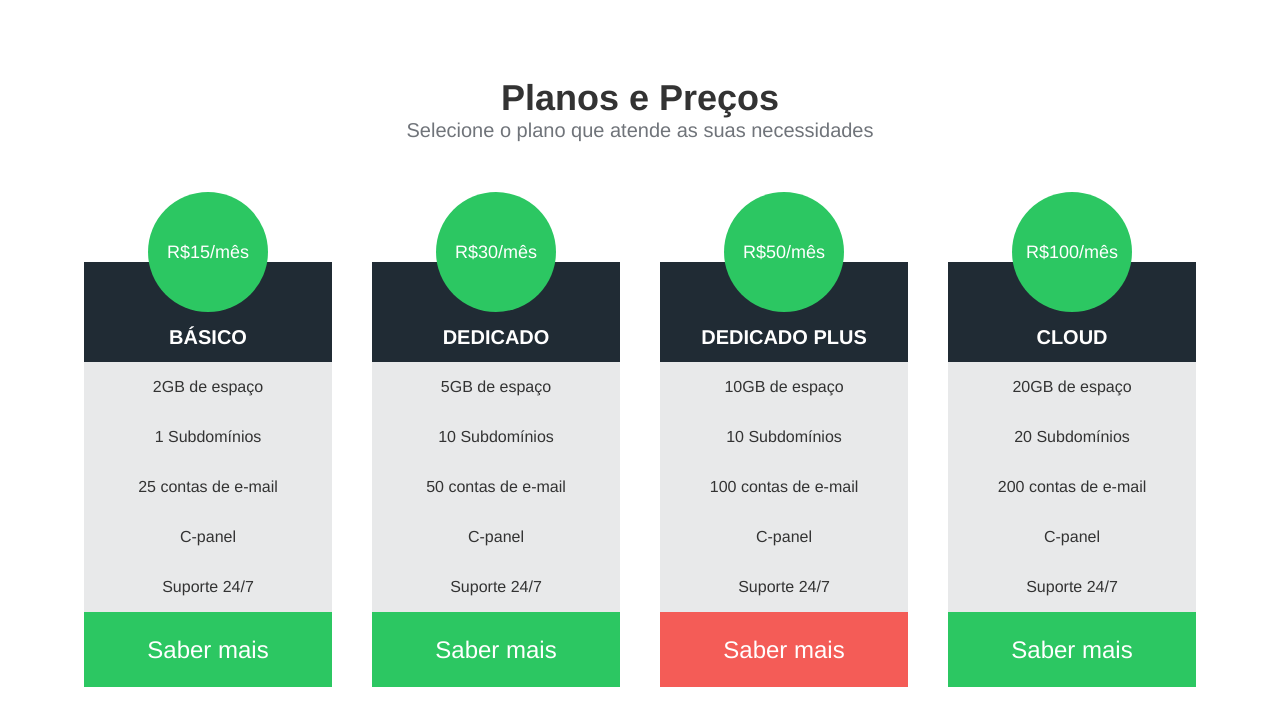
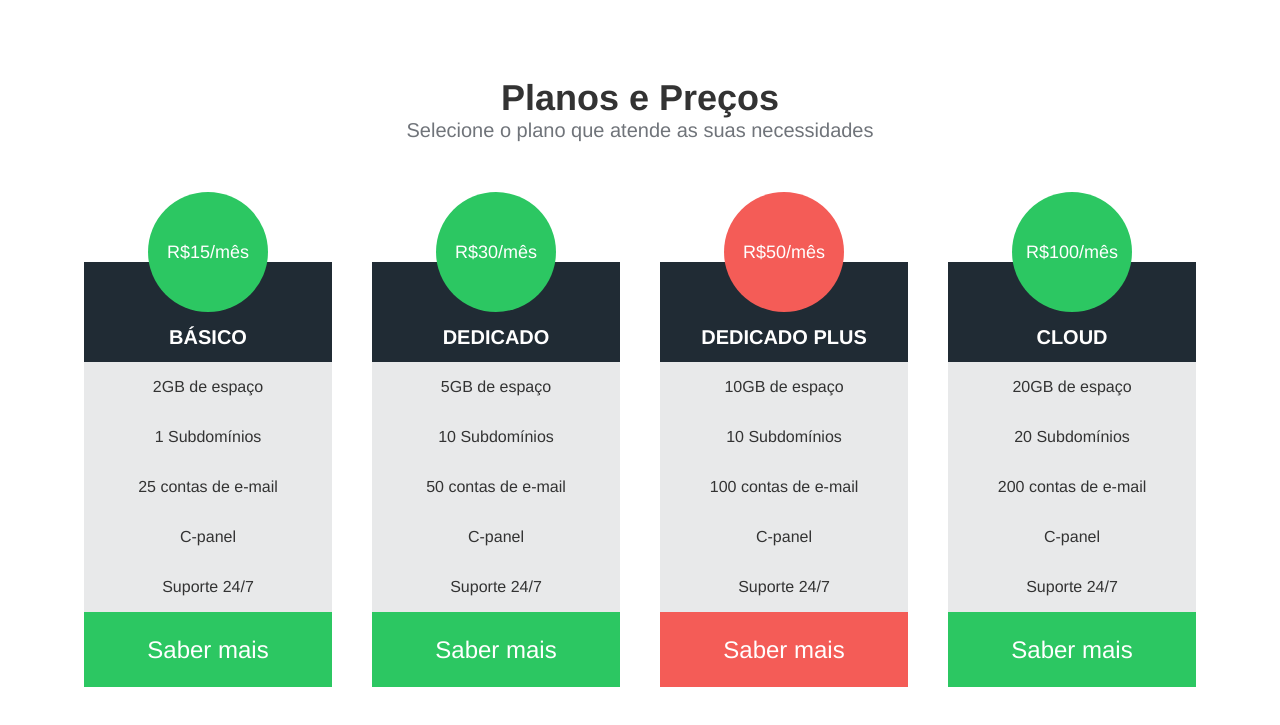
Before and after one commit to fernando2k96/Byte-Host, a plain HTML site: page index.html in a window 1280 px wide. Shown: the part 864-1589 px from the top of the page. Drawn offline with Linux system fonts and the light colour scheme.

Commit message:
new html6

```diff
--- a/index.html
+++ b/index.html
@@ -108,7 +108,7 @@
                 </div>
                 <div class="plan">
                     <ul>
-                        <li class="price">R$50/mês</li>
+                        <li class="price recommended">R$50/mês</li>
                         <li class="plan-name">Dedicado Plus</li>
                         <li>10GB de espaço</li>
                         <li>10 Subdomínios</li>
```
